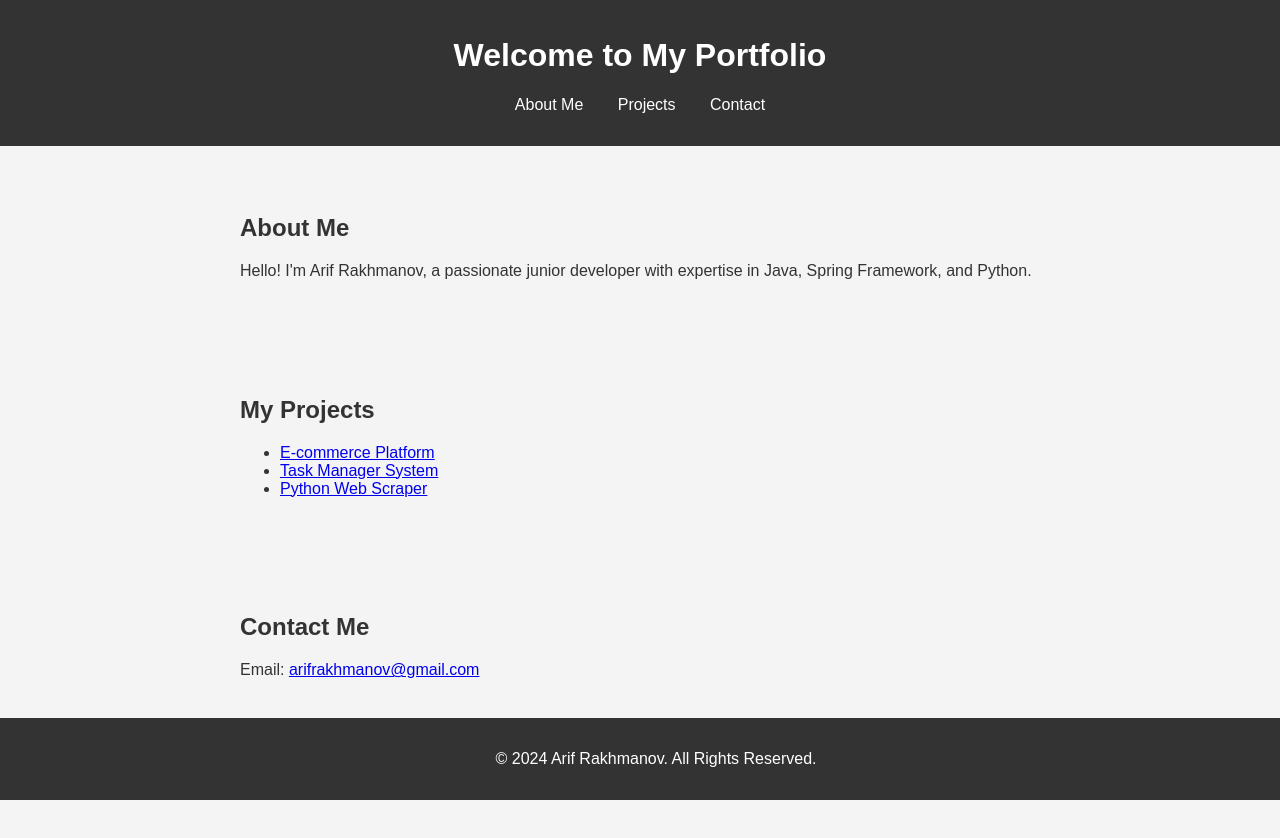
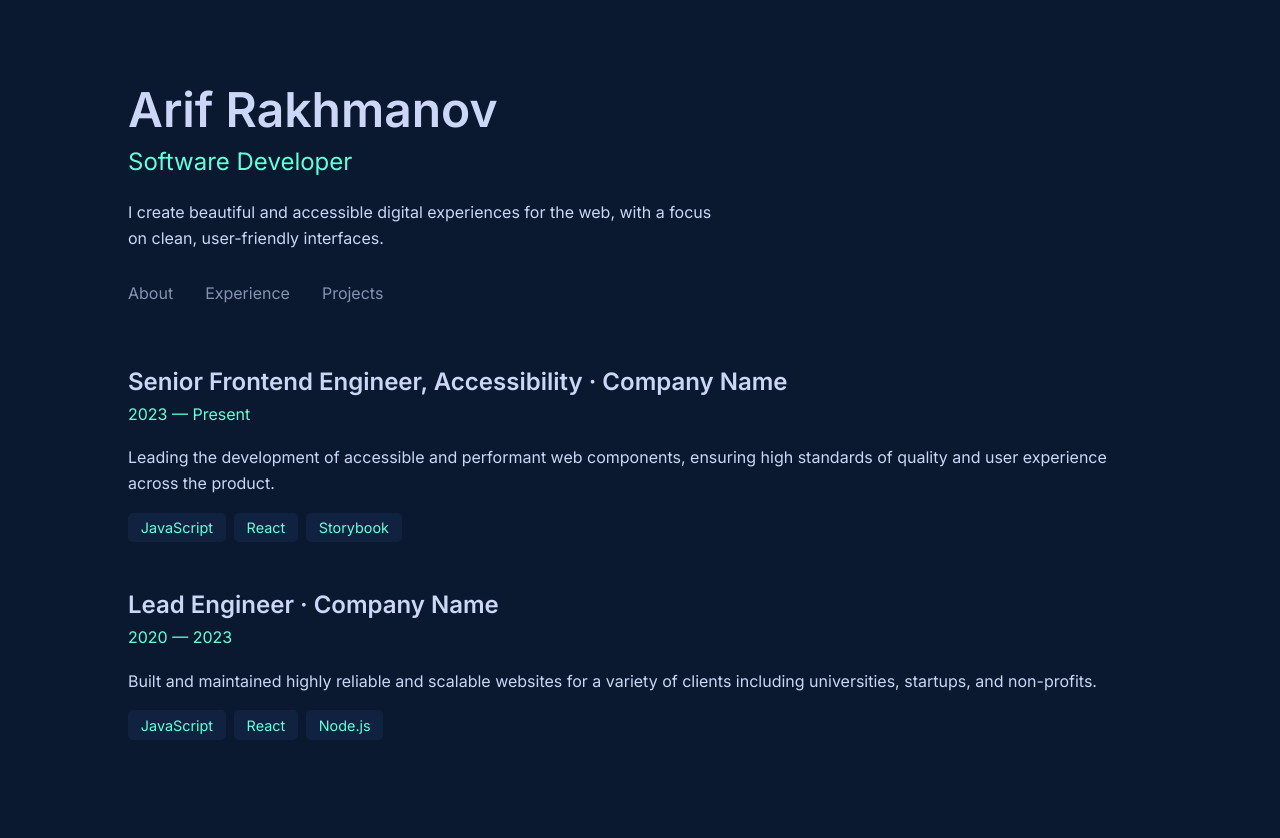
Before and after one commit to arifim/arifrakhmanov, a plain HTML site: page index.html in a window 1280 px wide. Before the commit the page ends 800 px from the top, so only its background shows below. Drawn offline with Linux system fonts and the light colour scheme.

Commit message:
new designe

```diff
--- a/index.html
+++ b/index.html
@@ -4,41 +4,164 @@
     <meta charset="UTF-8">
     <meta name="viewport" content="width=device-width, initial-scale=1.0">
     <title>Arif Rakhmanov</title>
-    <link rel="stylesheet" href="styles.css">
+    <link href="https://fonts.googleapis.com/css2?family=Inter:wght@400;600&display=swap" rel="stylesheet">
+    <style>
+        body {
+            margin: 0;
+            font-family: 'Inter', sans-serif;
+            background-color: #0a192f;
+            color: #ccd6f6;
+        }
+
+        .container {
+            width: 80%;
+            max-width: 1200px;
+            margin: 0 auto;
+            padding: 2rem;
+        }
+
+        .header {
+            margin-top: 3rem;
+        }
+
+        .header h1 {
+            font-size: 3rem;
+            font-weight: 600;
+            margin: 0;
+        }
+
+        .header h2 {
+            color: #64ffda;
+            font-size: 1.5rem;
+            font-weight: 400;
+            margin-top: 0.5rem;
+        }
+
+        .header p {
+            max-width: 600px;
+            margin-top: 1.5rem;
+            line-height: 1.6;
+        }
+
+        .nav {
+            margin-top: 2rem;
+            display: flex;
+            gap: 2rem;
+        }
+
+        .nav a {
+            text-decoration: none;
+            color: #8892b0;
+            font-weight: 400;
+            transition: color 0.3s;
+        }
+
+        .nav a:hover {
+            color: #64ffda;
+        }
+
+        .experience-section {
+            margin-top: 4rem;
+        }
+
+        .experience {
+            margin-bottom: 3rem;
+        }
+
+        .experience h3 {
+            font-size: 1.5rem;
+            font-weight: 600;
+            margin: 0;
+            color: #ccd6f6;
+        }
+
+        .experience h4 {
+            color: #64ffda;
+            font-size: 1rem;
+            font-weight: 400;
+            margin-top: 0.5rem;
+        }
+
+        .experience p {
+            margin-top: 1rem;
+            line-height: 1.6;
+        }
+
+        .tags {
+            margin-top: 1rem;
+            display: flex;
+            gap: 0.5rem;
+            flex-wrap: wrap;
+        }
+
+        .tag {
+            background-color: #112240;
+            color: #64ffda;
+            padding: 0.4rem 0.8rem;
+            border-radius: 5px;
+            font-size: 0.9rem;
+        }
+
+        footer {
+            margin-top: 5rem;
+            display: flex;
+            gap: 1rem;
+            justify-content: center;
+        }
+
+        footer a {
+            color: #8892b0;
+            text-decoration: none;
+            font-size: 1.5rem;
+        }
+
+        footer a:hover {
+            color: #64ffda;
+        }
+    </style>
 </head>
 <body>
-    <header>
-        <h1>Welcome to My Portfolio</h1>
-        <nav>
-            <ul>
-                <li><a href="#about">About Me</a></li>
-                <li><a href="#projects">Projects</a></li>
-                <li><a href="#contact">Contact</a></li>
-            </ul>
+    <div class="container">
+        <div class="header">
+            <h1>Arif Rakhmanov</h1>
+            <h2>Software Developer</h2>
+            <p>I create beautiful and accessible digital experiences for the web, with a focus on clean, user-friendly interfaces.</p>
+        </div>
+
+        <nav class="nav">
+            <a href="#about">About</a>
+            <a href="#experience">Experience</a>
+            <a href="#projects">Projects</a>
         </nav>
-    </header>
 
-    <section id="about">
-        <h2>About Me</h2>
-        <p>Hello! I'm Arif Rakhmanov, a passionate junior developer with expertise in Java, Spring Framework, and Python.</p>
-    </section>
+        <section class="experience-section" id="experience">
+            <div class="experience">
+                <h3>Senior Frontend Engineer, Accessibility &middot; Company Name</h3>
+                <h4>2023 &mdash; Present</h4>
+                <p>Leading the development of accessible and performant web components, ensuring high standards of quality and user experience across the product.</p>
+                <div class="tags">
+                    <span class="tag">JavaScript</span>
+                    <span class="tag">React</span>
+                    <span class="tag">Storybook</span>
+                </div>
+            </div>
+            <div class="experience">
+                <h3>Lead Engineer &middot; Company Name</h3>
+                <h4>2020 &mdash; 2023</h4>
+                <p>Built and maintained highly reliable and scalable websites for a variety of clients including universities, startups, and non-profits.</p>
+                <div class="tags">
+                    <span class="tag">JavaScript</span>
+                    <span class="tag">React</span>
+                    <span class="tag">Node.js</span>
+                </div>
+            </div>
+        </section>
 
-    <section id="projects">
-        <h2>My Projects</h2>
-        <ul>
-            <li><a href="https://github.com/arifrakhmanov/ecommerce-project">E-commerce Platform</a></li>
-            <li><a href="https://github.com/arifrakhmanov/task-manager">Task Manager System</a></li>
-            <li><a href="https://github.com/arifrakhmanov/python-scraper">Python Web Scraper</a></li>
-        </ul>
-    </section>
-
-    <section id="contact">
-        <h2>Contact Me</h2>
-        <p>Email: <a href="mailto:arifrakhmanov@gmail.com">arifrakhmanov@gmail.com</a></p>
-    </section>
-
-    <footer>
-        <p>&copy; 2024 Arif Rakhmanov. All Rights Reserved.</p>
-    </footer>
+        <footer>
+            <a href="#"><i class="fa fa-github"></i></a>
+            <a href="#"><i class="fa fa-linkedin"></i></a>
+            <a href="#"><i class="fa fa-twitter"></i></a>
+        </footer>
+    </div>
 </body>
 </html>
```
